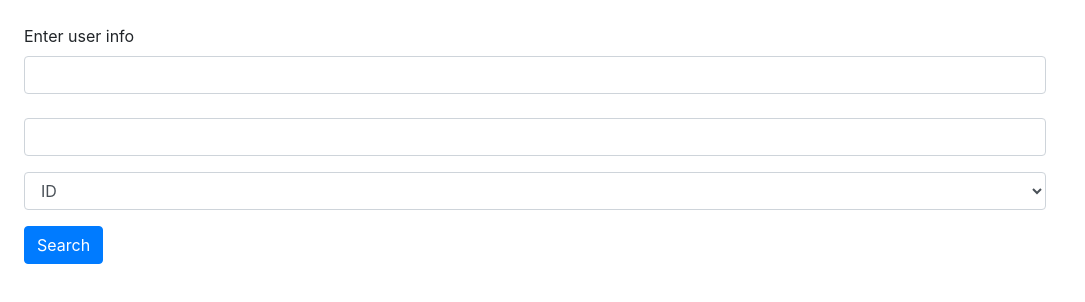
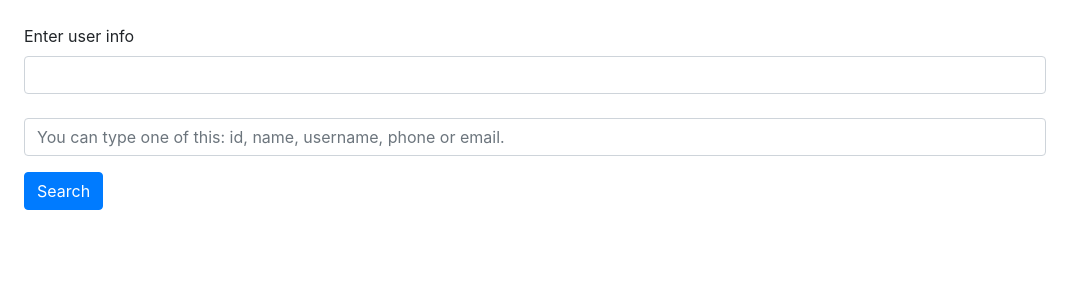
Before and after one commit to GIN1104/JBstudy, a plain HTML site: page homeWork/index.html in a window 1280 px wide. Shown: the whole page, without its empty margins (0-1085 px from the left). Drawn offline with nearby package versions, Linux system fonts and the light colour scheme; no server answers.

Commit message:
html&js canged

```diff
--- a/homeWork/index.html
+++ b/homeWork/index.html
@@ -16,9 +16,9 @@
             <div class="form-group">
                 <label for="showId">Enter user info</label>
                <input type="text" class="form-control mb-4" id="userId" aria-describedby="emailHelp">
-                <input type="text" class="form-control" id="enterOption" aria-describedby="emailHelp">
+                <input type="text" class="form-control" id="enterOption" aria-describedby="emailHelp" placeholder="You can type one of this: id, name, username, phone or email.">
             </div>
-           <div class="form-group">
+<!--        <div class="form-group">
                 <select class="form-control" id="options">
                   <option>ID</option>
                   <option>Name</option>
@@ -26,7 +26,7 @@
                   <option>Phone</option>
                   <option>Email</option>
                 </select>
-              </div>
+              </div>>-->
             <button type="button" class="btn btn-primary" onclick="searchUser()">Search</button>
 
         </form>
--- a/homeWork/script.js
+++ b/homeWork/script.js
@@ -42,8 +42,8 @@ let printUsers = (users) => {
     let newUser = [],
         letter = userId.value,
         enterOpt = enterOption.value.toUpperCase();
-        option = options.value;
-  console.log(enterOpt)
+       // option = options.value;
+  //console.log(user)
 
 
     if     (enterOpt == "ID"){
```
